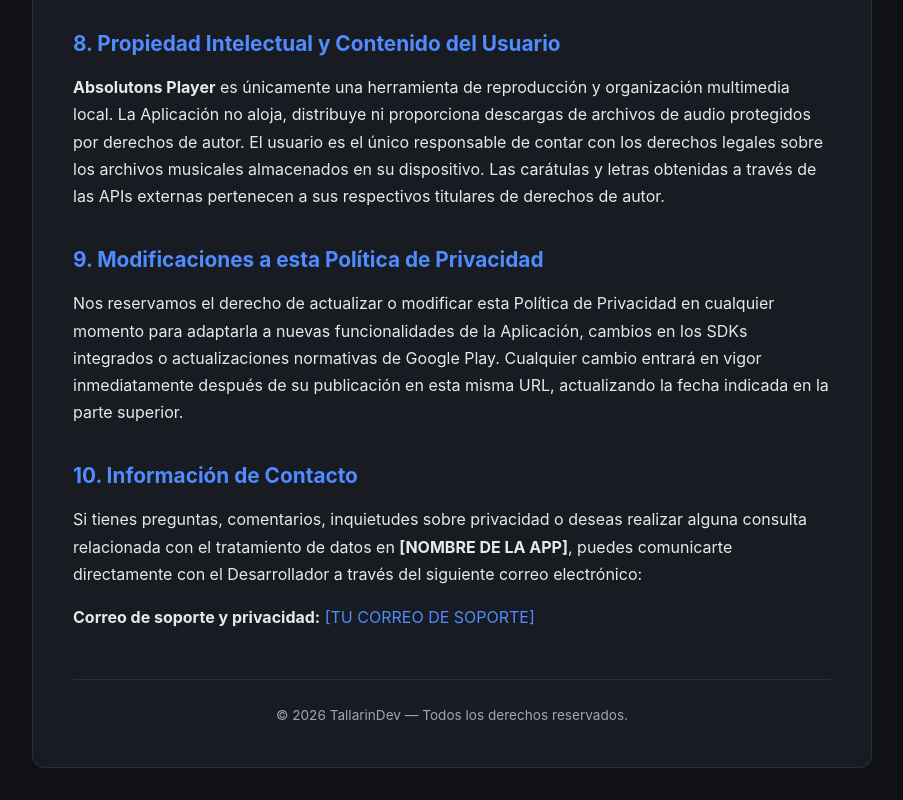
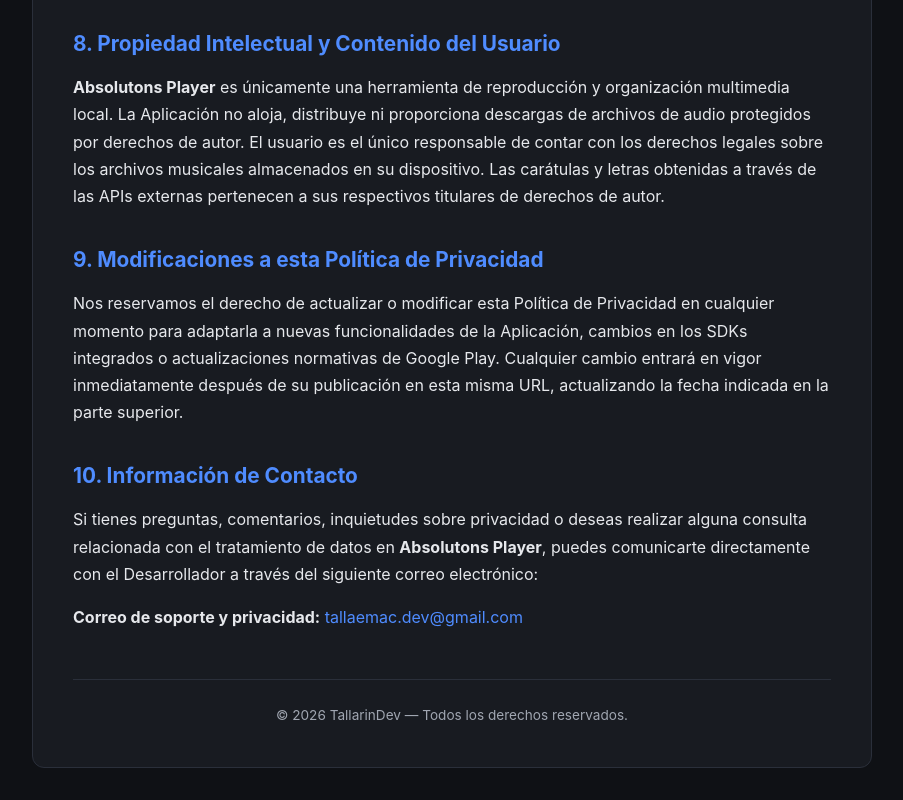
Before and after one commit to ColinTallarin/absolut-player-privacy, a plain HTML site: page index.html in a window 1280 px wide. Shown: the part 4463-5263 px from the top of the page, without its empty margins (188-1091 px from the left). Drawn offline with Linux system fonts and the light colour scheme.

Commit message:
Update contact information in privacy policy

```diff
--- a/index.html
+++ b/index.html
@@ -192,8 +192,8 @@
         <p>Nos reservamos el derecho de actualizar o modificar esta Política de Privacidad en cualquier momento para adaptarla a nuevas funcionalidades de la Aplicación, cambios en los SDKs integrados o actualizaciones normativas de Google Play. Cualquier cambio entrará en vigor inmediatamente después de su publicación en esta misma URL, actualizando la fecha indicada en la parte superior.</p>
 
         <h2>10. Información de Contacto</h2>
-        <p>Si tienes preguntas, comentarios, inquietudes sobre privacidad o deseas realizar alguna consulta relacionada con el tratamiento de datos en <strong>[NOMBRE DE LA APP]</strong>, puedes comunicarte directamente con el Desarrollador a través del siguiente correo electrónico:</p>
-        <p><strong>Correo de soporte y privacidad:</strong> <a href="mailto:[TU CORREO DE SOPORTE]">[TU CORREO DE SOPORTE]</a></p>
+        <p>Si tienes preguntas, comentarios, inquietudes sobre privacidad o deseas realizar alguna consulta relacionada con el tratamiento de datos en <strong>Absolutons Player</strong>, puedes comunicarte directamente con el Desarrollador a través del siguiente correo electrónico:</p>
+        <p><strong>Correo de soporte y privacidad:</strong> <a href="mailto:[tallaemac.dev@gmail.com]">tallaemac.dev@gmail.com</a></p>
 
         <footer>
             &copy; 2026 TallarinDev — Todos los derechos reservados.
```
